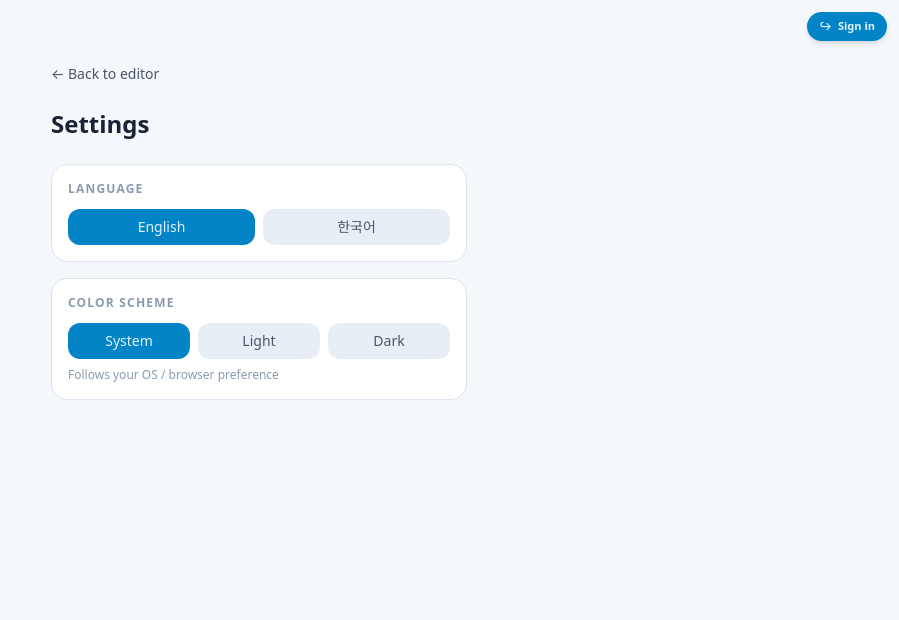
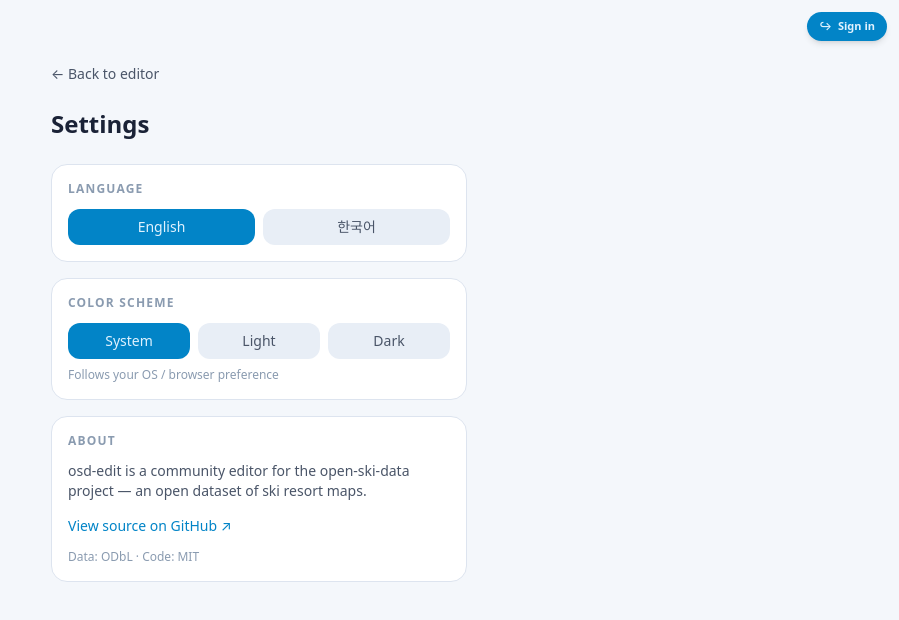
Before and after one commit to powder-nomad/open-ski-data, a Next.js app: page /settings in a window 1280 px wide. Shown: the top 620 px of the page, without its empty margins (381-1280 px from the left). Built offline with nearby package versions, Linux system fonts and the light colour scheme; no server answers.

Commit message:
fix: hide session loading indicator; add About section to settings

```diff
--- a/src/app/settings/page.tsx
+++ b/src/app/settings/page.tsx
@@ -118,6 +118,22 @@ export default function SettingsPage() {
             </p>
           )}
         </SectionCard>
+
+        {/* About */}
+        <SectionCard title={t("aboutSection")}>
+          <p className="mb-3 text-sm text-[var(--fg-muted)]">
+            {t("aboutDescription")}
+          </p>
+          <a
+            href="https://github.com/powder-nomad/open-ski-data"
+            target="_blank"
+            rel="noreferrer"
+            className="text-sm text-[var(--accent)] transition hover:underline"
+          >
+            {t("aboutRepo")}
+          </a>
+          <p className="mt-3 text-xs text-[var(--fg-dim)]">{t("aboutLicense")}</p>
+        </SectionCard>
       </div>
     </main>
   );
--- a/src/components/SessionHeader.tsx
+++ b/src/components/SessionHeader.tsx
@@ -45,11 +45,7 @@ export function SessionHeader() {
 
   return (
     <div className="pointer-events-none fixed right-3 top-3 z-50 flex items-center gap-2">
-      {status === "loading" && (
-        <span className="pointer-events-auto rounded-full border border-white/5 bg-[var(--bg-glass)] px-3 py-1 text-[11px] text-[var(--fg-dim)] shadow-[var(--shadow-glass)] backdrop-blur-md">
-          …
-        </span>
-      )}
+      {status === "loading" && null}
 
       {status === "anonymous" && (
         <a
--- a/src/messages/en.json
+++ b/src/messages/en.json
@@ -199,6 +199,10 @@
     "colorSchemeDark": "Dark",
     "colorSchemeSystemHint": "Follows your OS / browser preference",
     "langEn": "English",
-    "langKo": "한국어"
+    "langKo": "한국어",
+    "aboutSection": "About",
+    "aboutDescription": "osd-edit is a community editor for the open-ski-data project — an open dataset of ski resort maps.",
+    "aboutRepo": "View source on GitHub ↗",
+    "aboutLicense": "Data: ODbL · Code: MIT"
   }
 }
--- a/src/messages/ko.json
+++ b/src/messages/ko.json
@@ -199,6 +199,10 @@
     "colorSchemeDark": "다크",
     "colorSchemeSystemHint": "OS / 브라우저 설정을 따릅니다",
     "langEn": "English",
-    "langKo": "한국어"
+    "langKo": "한국어",
+    "aboutSection": "정보",
+    "aboutDescription": "osd-edit는 스키 리조트 지도 오픈 데이터셋인 open-ski-data 프로젝트의 커뮤니티 편집기입니다.",
+    "aboutRepo": "GitHub에서 소스 보기 ↗",
+    "aboutLicense": "데이터: ODbL · 코드: MIT"
   }
 }
```
